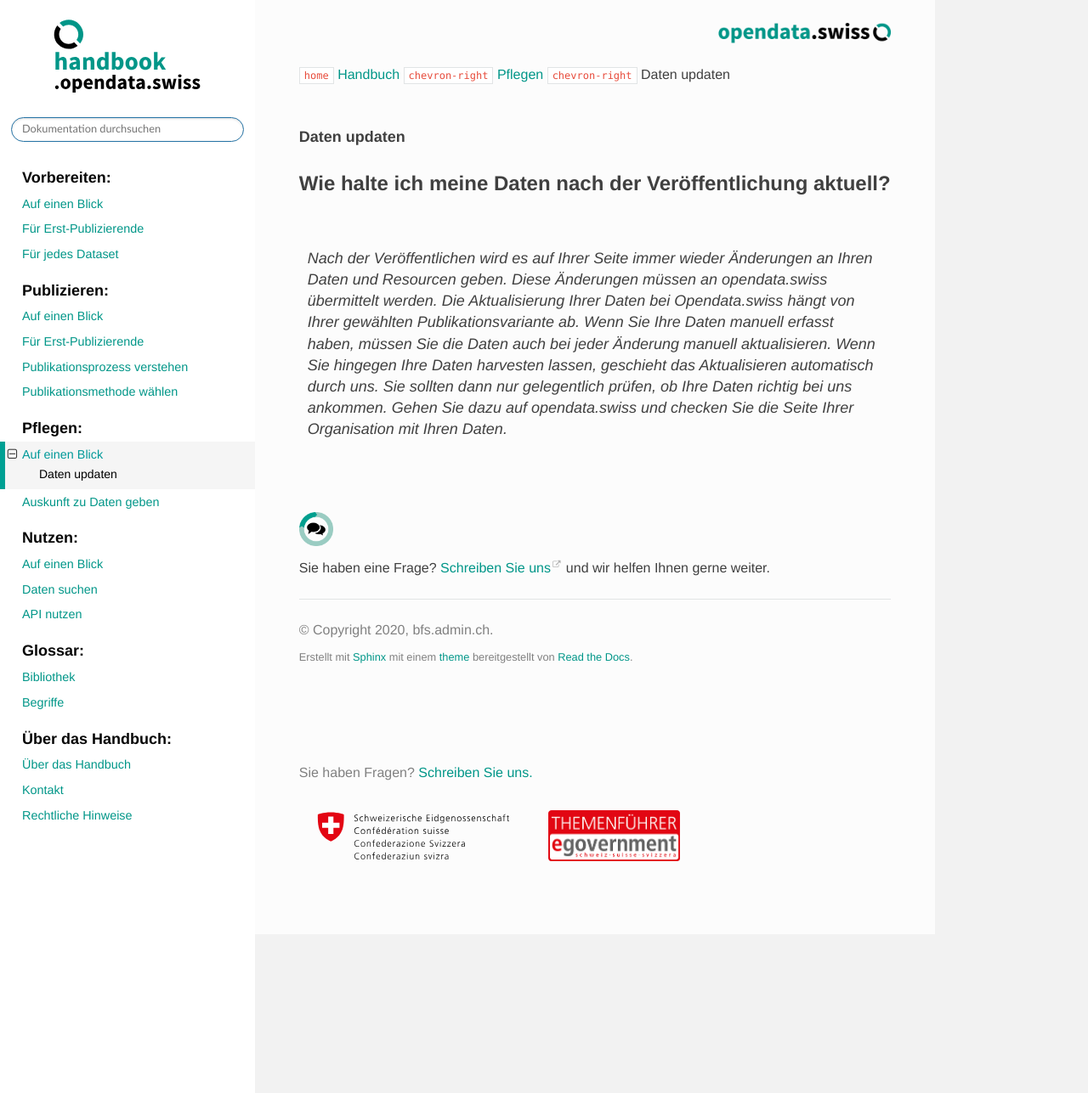
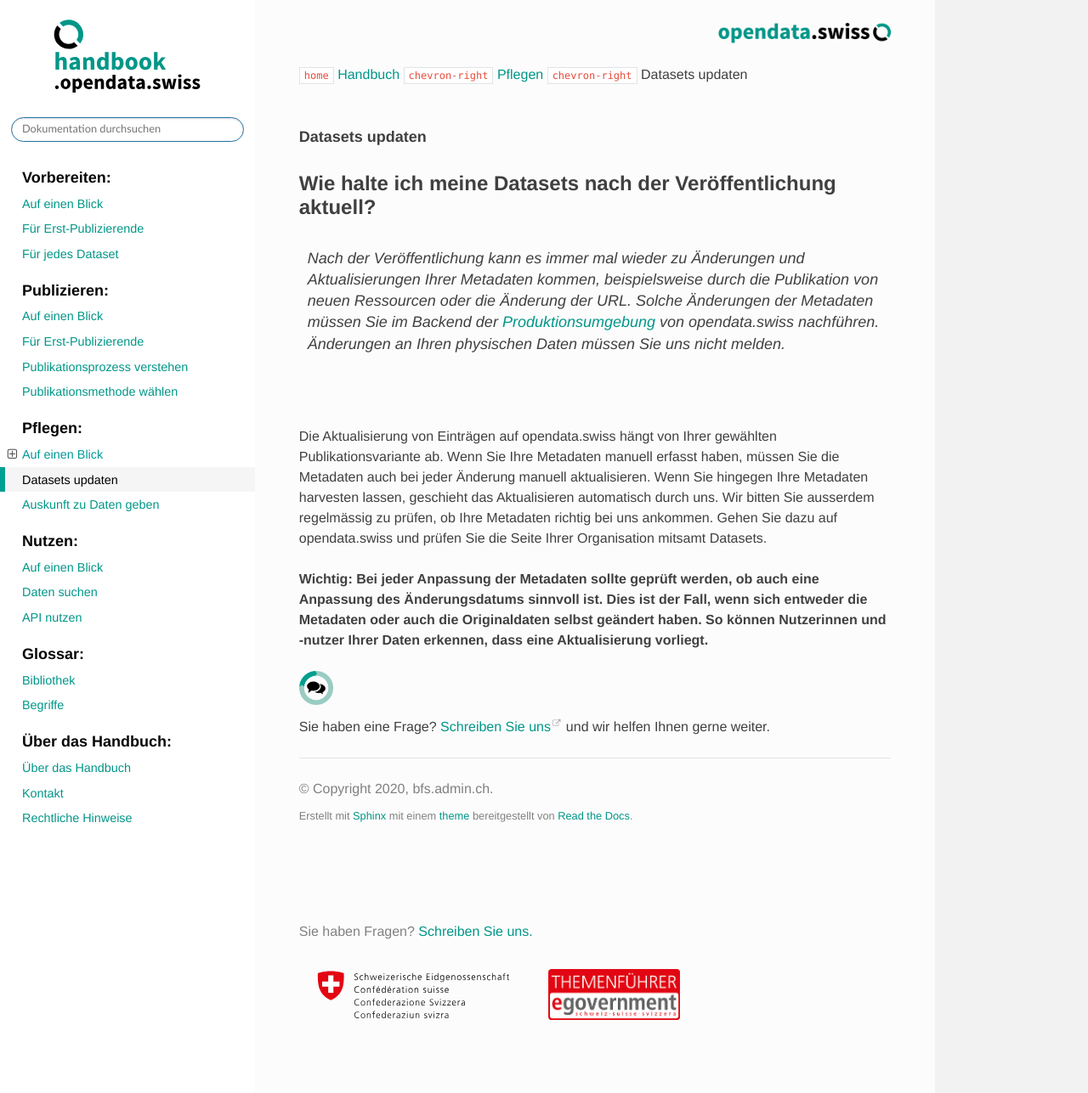
Before and after one commit to opendata-swiss/ogdch-handbook, a Sphinx documentation site: the page built from source/content/pflegen/datasets-updaten.rst, in a window 1280 px wide and 1287 px high. Shown: the whole window at 85% size. Built offline with Sphinx 7.4.7 and the Read the Docs theme 2.0.0, drawn with Linux system fonts in a browser that asks for light colours; pages that are not in the unit, such as notebooks, are missing from menus; cross-references to code outside the pages are shown as plain code.

Commit message:
transfer content into chapter pflegen

```diff
--- a/source/content/pflegen/datasets-updaten.rst
+++ b/source/content/pflegen/datasets-updaten.rst
@@ -2,26 +2,35 @@
 
    - :fa:`home` :doc:`Handbuch <../../index>` :fa:`chevron-right`
    - :doc:`Pflegen <pflegen>` :fa:`chevron-right`
-   - Daten updaten
+   - Datasets updaten
 
-*************
-Daten updaten
-*************
+****************
+Datasets updaten
+****************
 
-Wie halte ich meine Daten nach der Veröffentlichung aktuell?
-============================================================
+Wie halte ich meine Datasets nach der Veröffentlichung aktuell?
+===============================================================
 
 .. container:: Intro
 
-     Nach der Veröffentlichen wird es auf Ihrer Seite immer wieder
-     Änderungen an Ihren Daten und Resourcen geben. Diese Änderungen müssen an
-     opendata.swiss übermittelt werden. Die Aktualisierung Ihrer Daten bei
-     Opendata.swiss hängt von Ihrer gewählten Publikationsvariante ab. Wenn Sie
-     Ihre Daten manuell erfasst haben, müssen Sie die Daten auch bei jeder Änderung
-     manuell aktualisieren. Wenn Sie hingegen Ihre Daten harvesten lassen,
-     geschieht das Aktualisieren automatisch durch uns. Sie sollten dann nur
-     gelegentlich prüfen, ob Ihre Daten richtig bei uns ankommen. Gehen Sie
-     dazu auf opendata.swiss und checken Sie die Seite Ihrer Organisation mit Ihren Daten.
+    Nach der Veröffentlichung kann es immer mal wieder zu Änderungen und Aktualisierungen
+    Ihrer Metadaten kommen, beispielsweise durch die Publikation von neuen Ressourcen
+    oder die Änderung der URL. Solche Änderungen der Metadaten müssen Sie im Backend
+    der :term:`Produktionsumgebung <Produktionsumgebung>` von opendata.swiss nachführen.
+    Änderungen an Ihren physischen Daten müssen Sie uns nicht melden.
+
+Die Aktualisierung von Einträgen auf opendata.swiss hängt von Ihrer gewählten
+Publikationsvariante ab. Wenn Sie Ihre Metadaten manuell erfasst haben, müssen
+Sie die Metadaten auch bei jeder Änderung manuell aktualisieren. Wenn Sie hingegen
+Ihre Metadaten harvesten lassen, geschieht das Aktualisieren automatisch durch uns.
+Wir bitten Sie ausserdem regelmässig zu prüfen, ob Ihre Metadaten richtig bei uns
+ankommen. Gehen Sie dazu auf opendata.swiss und prüfen Sie die Seite Ihrer
+Organisation mitsamt Datasets.
+
+**Wichtig: Bei jeder Anpassung der Metadaten sollte geprüft werden, ob auch eine Anpassung
+des Änderungsdatums sinnvoll ist. Dies ist der Fall, wenn sich entweder die Metadaten
+oder auch die Originaldaten selbst geändert haben. So können Nutzerinnen und -nutzer
+Ihrer Daten erkennen, dass eine Aktualisierung vorliegt.**
 
 .. container:: support
 
```
Also changed, not shown: source/content/pflegen/auskunft-geben.rst (+21 -10 lines), source/content/pflegen/pflegen.rst (+10 -6 lines), source/content/vorbereiten/vorbereiten-updates.rst (deleted, +0 -29 lines), source/index.rst (+4 -4 lines).
